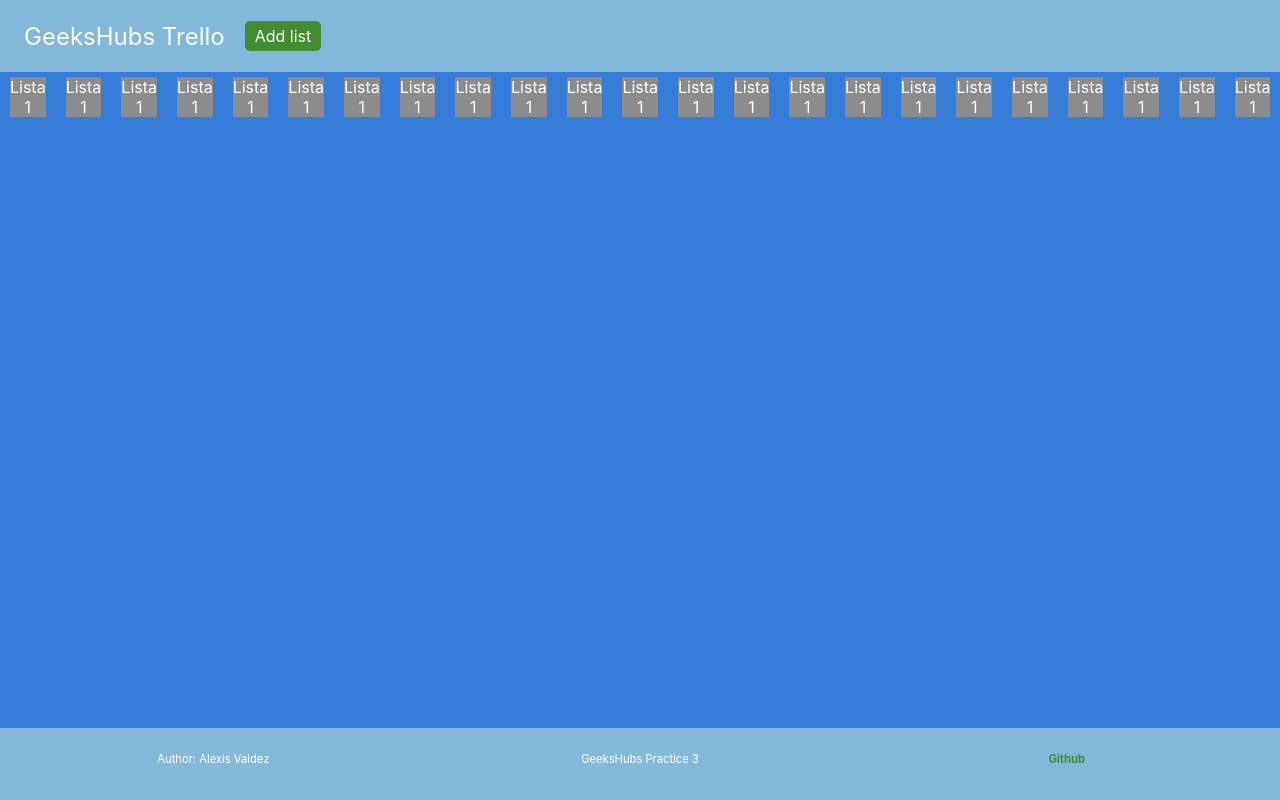
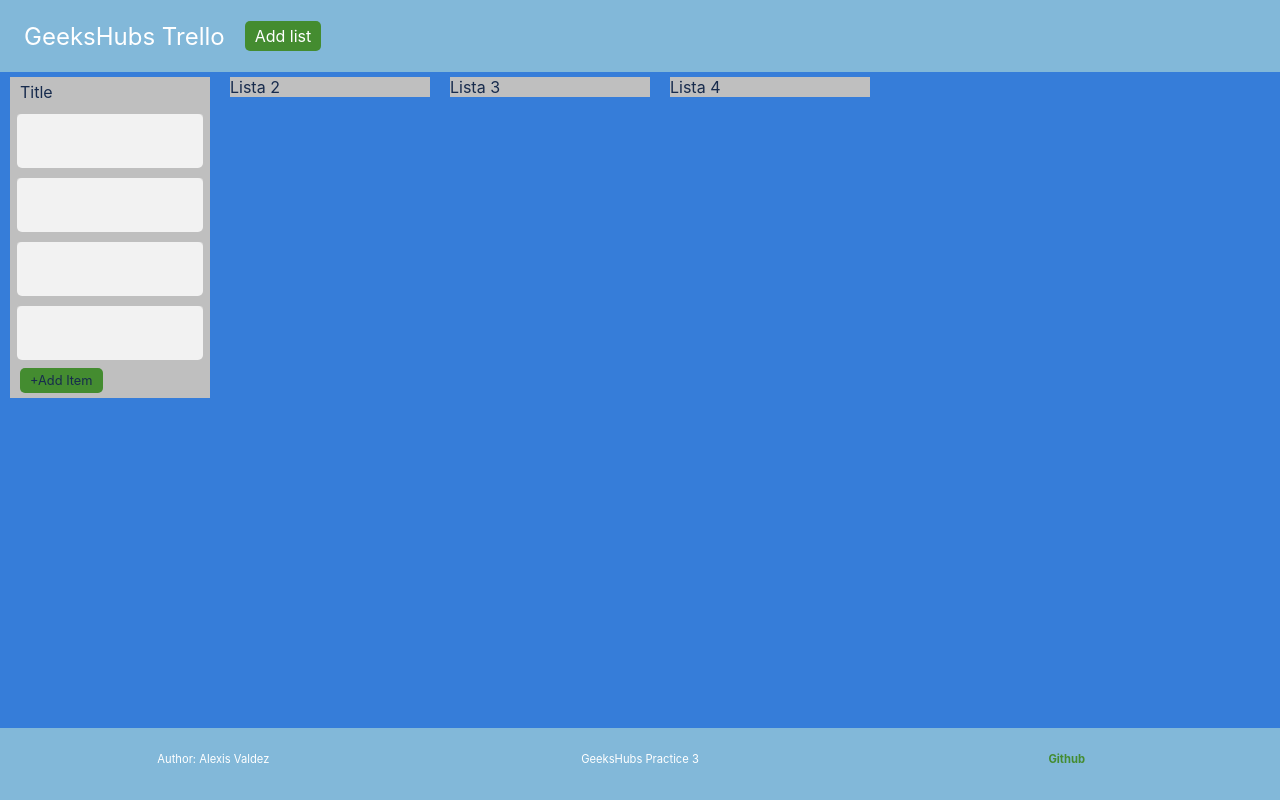
Before and after one commit to oscarval/GK_trello_practica3, a React (Create React App) app: page / in a window 1280 px wide. Built offline with nearby package versions, Linux system fonts and the light colour scheme.

Commit message:
Set new colors First layout of list and items

```diff
--- a/src/assets/styles/palette.scss
+++ b/src/assets/styles/palette.scss
@@ -5,12 +5,13 @@
 $colorB4: #82b8d9;
 $colorB5: #448c30;
 // Gray colors
-$colorGray1: #F2F2F2;
-$colorGray2: #D9D9D9;
-$colorGray3: #BFBFBF;
-$colorGray4: #A6A6A6;
-$colorGray5: #8C8C8C;
+$colorGray1: #f2f2f2;
+$colorGray2: #d9d9d9;
+$colorGray3: #bfbfbf;
+$colorGray4: #a6a6a6;
+$colorGray5: #8c8c8c;
 
 /* Colors text */
 $colorT1: #fff;
-$colort2: #000;
+$colorT2: #000;
+$colorT3: #172b4d;
--- a/src/components/Main/Main.jsx
+++ b/src/components/Main/Main.jsx
@@ -6,33 +6,33 @@
   return (
     <div className='Main'>
       <div className='Main-lists'>
-        <div className='Main-list'> Lista 1</div>
-        <div className='Main-list'> Lista 1</div>
-        <div className='Main-list'> Lista 1</div>
-        <div className='Main-list'> Lista 1</div>
-        <div className='Main-list'> Lista 1</div>
-        <div className='Main-list'> Lista 1</div>
-        <div className='Main-list'> Lista 1</div>
-        <div className='Main-list'> Lista 1</div>
-        <div className='Main-list'> Lista 1</div>
-        <div className='Main-list'> Lista 1</div>
-        <div className='Main-list'> Lista 1</div>
-        <div className='Main-list'> Lista 1</div>
-        <div className='Main-list'> Lista 1</div>
-        <div className='Main-list'> Lista 1</div>
-        <div className='Main-list'> Lista 1</div>
-        <div className='Main-list'> Lista 1</div>
-        <div className='Main-list'> Lista 1</div>
-        <div className='Main-list'> Lista 1</div>
-        <div className='Main-list'> Lista 1</div>
-        <div className='Main-list'> Lista 1</div>
-        <div className='Main-list'> Lista 1</div>
-        <div className='Main-list'> Lista 1</div>
-        <div className='Main-list'> Lista 1</div>
-        <div className='Main-list'> Lista 1</div>
-        <div className='Main-list'> Lista 1</div>
-        <div className='Main-list'> Lista 1</div>
-        <div className='Main-list'> Lista 1</div>
+        <div className='Main-list'>
+          <div className='Main-list-title'>Title</div>
+          <div className='Main-list-items'>
+            <div
+              draggable='true'
+              className='item'
+              key='item-1111'
+              id='item-1111'>
+              <textarea className='item-textarea'></textarea>
+            </div>
+            <div className='item' key='item-2222' id='item-2222'>
+              <textarea className='item-textarea'></textarea>
+            </div>
+            <div className='item' key='item-3333' id='item-3333'>
+              <textarea className='item-textarea'></textarea>
+            </div>
+            <div className='item' key='item-4444' id='item-44444'>
+              <textarea className='item-textarea'></textarea>
+            </div>
+          </div>
+          <div className='Main-list-footer'>
+            <div className='Main-list-add-item'>+Add Item</div>
+          </div>
+        </div>
+        <div className='Main-list'> Lista 2</div>
+        <div className='Main-list'> Lista 3</div>
+        <div className='Main-list'> Lista 4</div>
       </div>
     </div>
   );
--- a/src/components/Main/Main.scss
+++ b/src/components/Main/Main.scss
@@ -2,6 +2,7 @@
 
 .Main {
   background-color: $colorB3;
+  color: $colorT3;
   .Main-lists {
     height: 82vh;
     display: flex;
@@ -10,8 +11,56 @@
     align-items: flex-start;
     overflow-x: auto;
     .Main-list {
-      background-color: $colorGray5;
+      min-width: 200px;
+      max-width: 200px;
+      flex-basis: auto; /* default value */
+      flex-grow: 1;
+      background-color: $colorGray3;
       margin: 5px 10px;
+      display: flex;
+      flex-direction: column;
+      align-items: flex-start;
+      .Main-list-title {
+        padding: 5px 10px;
+      }
+      .Main-list-items {
+        display: flex;
+        flex-direction: column;
+        width: 100%;
+        .item {
+          display: flex;
+          margin: 5px 5px;
+          border-radius: 5px;
+          border: 2px solid $colorGray3;
+          height: 50px;
+          background-color: $colorGray2;
+          font-size: 0.8rem;
+          .item-textarea {
+            width: 100%;
+            height: 50px;
+            background-color: $colorGray1;
+            font-size: 1rem;
+            text-align: left;
+            border-radius: 5px;
+            font-size: 0.8rem;
+            padding: 2px;
+          }
+        }
+      }
+    }
+    .Main-list-footer {
+      padding: 5px 10px;
+      font-size: 0.8rem;
+      .Main-list-add-item {
+        background-color: $colorB5;
+        cursor: pointer;
+        padding: 5px 10px;
+        border-radius: 5px;
+      }
     }
   }
 }
+
+textarea {
+  all: unset;
+}
```
